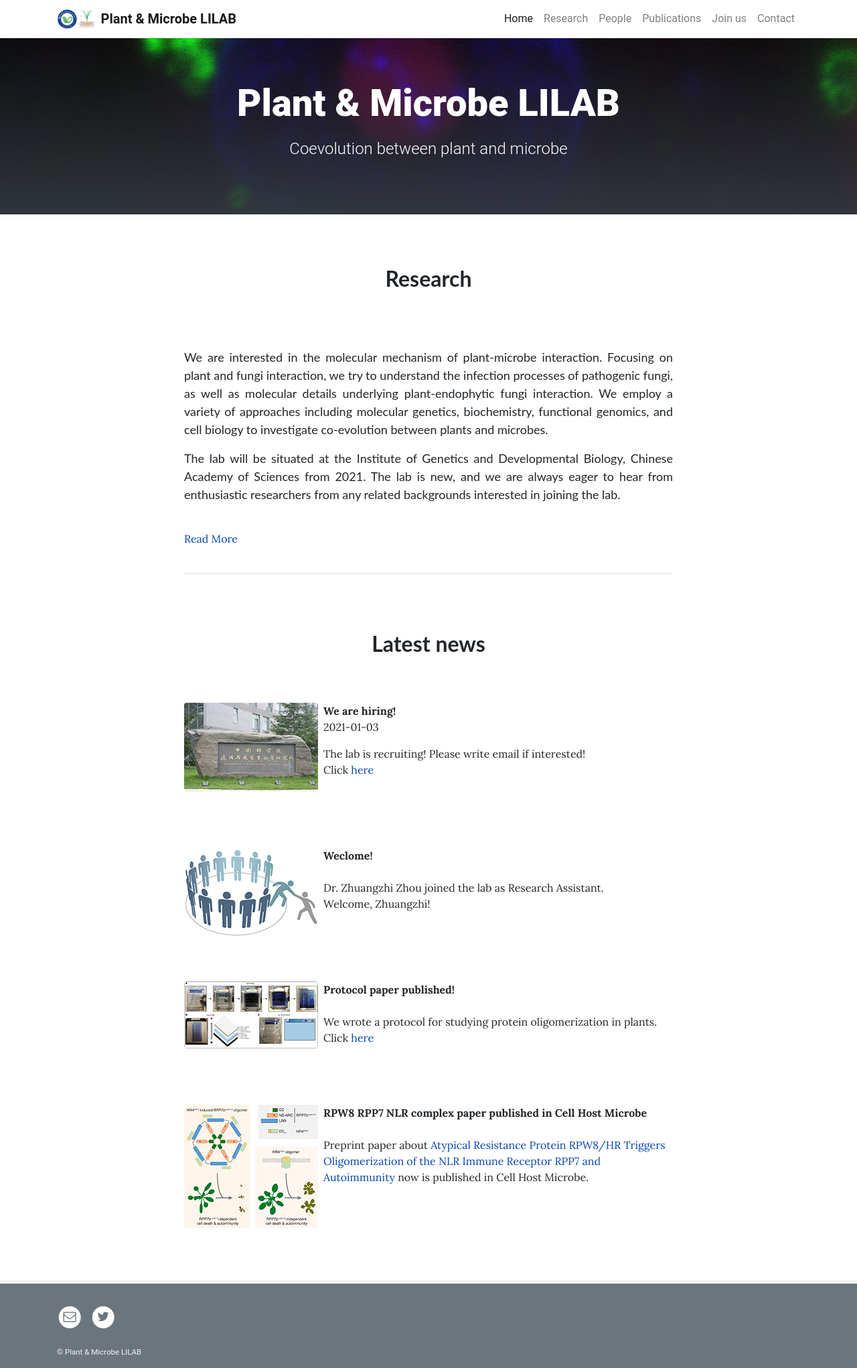
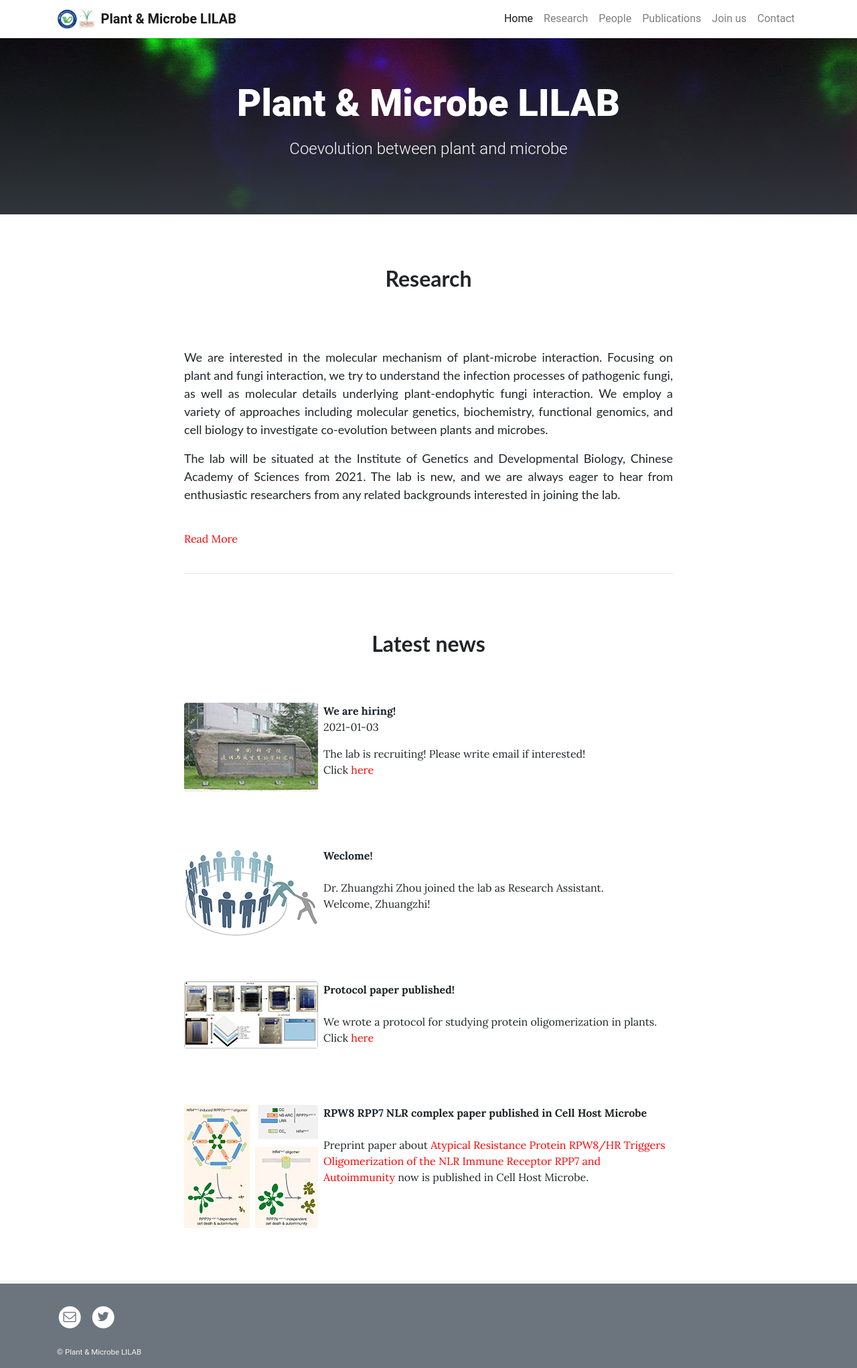
Before and after one commit to leili-plantmicrobe/leili-plantmicrobe.github.io, a Jekyll site: the page built from pages/home.md, in a window 1280 px wide. Shown: the whole page at 67% size. Built offline with Jekyll 4.4.1, drawn with Linux system fonts in a browser that asks for light colours.

Commit message:
Update _config.yml

```diff
--- a/_config.yml
+++ b/_config.yml
@@ -18,7 +18,7 @@ tweets_on_home: false                    # Show Twitter feed of twitter_username
 archive_permalink: /blog/               # Permalink of page using archive.html layout, required when using post categories
 logo: /assets/img/logo.jpg  # Logo in navbar, will be displayed with 30px height
 colors:
-  links: "#0645AD"                      # Color for links: use a readable color that contrasts well with dark text
+  links: "#ff0000"                      # Color for links: use a readable color that contrasts well with dark text
   banner: "#007bff"                     # Background color for page banners: use color that contrasts well with white
   footer: "#6c757d"                     # Background color for footer: use color that contrasts well with white
 rounded_corners: true                   # Enable (default) rounded corners on boxes and buttons
```
